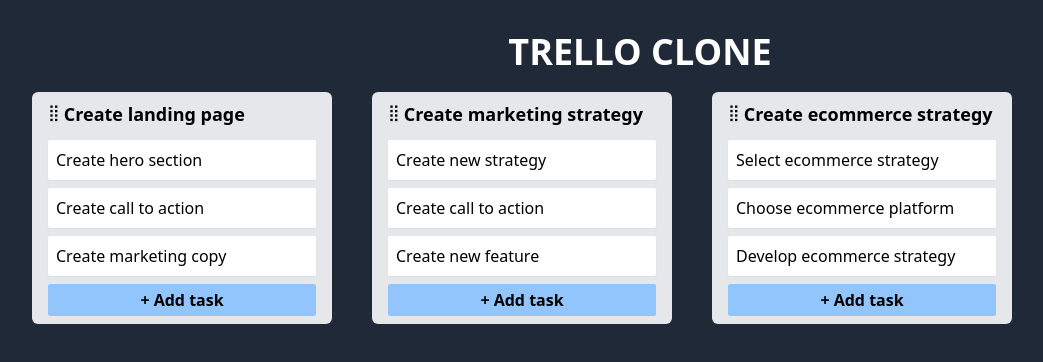
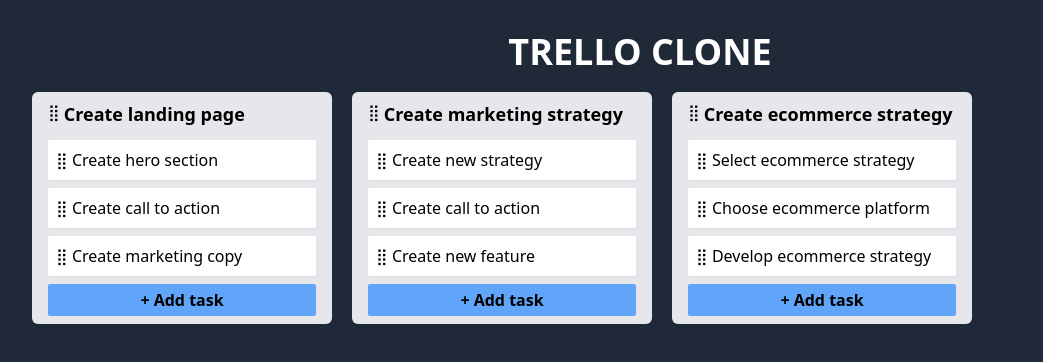
Before and after one commit to Jhan-Torres/Board, a Nuxt app: page / in a window 1280 px wide. Shown: the top 362 px of the page, without its empty margins (0-1043 px from the left). Built offline with nearby package versions, Linux system fonts and the light colour scheme.

Commit message:
Tasks draggable added

```diff
--- /dev/null
+++ b/components/DragHandle.vue
@@ -0,0 +1,3 @@
+<template>
+  <span class="drag-handler hover:cursor-grab">⣿</span>
+</template>
--- a/components/TrelloBoard.vue
+++ b/components/TrelloBoard.vue
@@ -1,5 +1,5 @@
 <script setup lang="ts">
-import { type Column } from "~/types";
+import { type Column, type Task } from "~/types";
 import { nanoid } from "nanoid";
 import draggable from "vuedraggable";
 
@@ -49,7 +49,7 @@
 <template>
   <draggable
     v-model="columns"
-    class="flex gap-10 overflow-x-auto items-start"
+    class="flex gap-5 overflow-x-auto items-start"
     group="columns"
     item-key="uuid"
     animation="300"
@@ -58,16 +58,22 @@
     <template #item="{ element }: { element: Column }">
       <section class="column bg-gray-200 px-4 py-2 rounded-md min-w-[300px]">
         <header class="flex gap-1">
-          <span class="drag-handler hover:cursor-grab">⣿</span>
+          <DragHandle />
           <h2 class="text-lg font-semibold mb-3">{{ element.title }}</h2>
         </header>
-        <TrelloBoardTask
-          v-for="task in element.tasks"
-          :key="task.uuid"
-          :task="task"
-        />
+        <draggable
+          v-model="element.tasks"
+          group="tasks"
+          item-key="uuid"
+          animation="300"
+          handle=".drag-handler"
+        >
+          <template #item="{ element: task }: { element: Task }">
+            <TrelloBoardTask :task="task" />
+          </template>
+        </draggable>
         <footer>
-          <button class="w-full bg-blue-300 py-1 rounded-sm">
+          <button class="w-full bg-blue-400 py-1 rounded-sm">
             <span class="font-semibold">+ Add task</span>
           </button>
         </footer>
--- a/components/TrelloBoardTask.vue
+++ b/components/TrelloBoardTask.vue
@@ -11,9 +11,10 @@
 <template>
   <section
     :title="task.createdAt.toLocaleDateString()"
-    class="task bg-white p-2 mb-2 rounded-sm shadow-sm max-w-[300px]"
+    class="task bg-white p-2 mb-2 rounded-sm shadow-sm max-w-[300px] flex"
   >
     <span>
+      <DragHandle />
       {{ task.title }}
     </span>
   </section>
```
